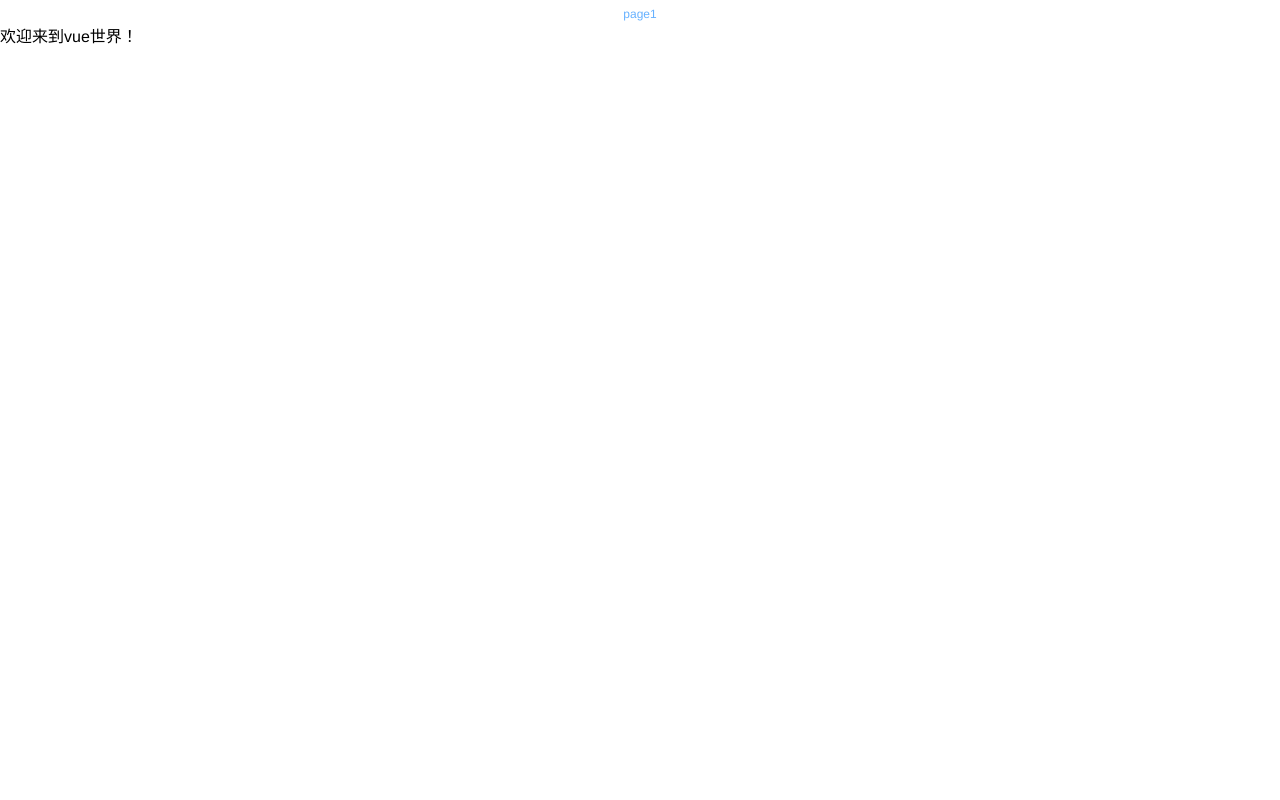
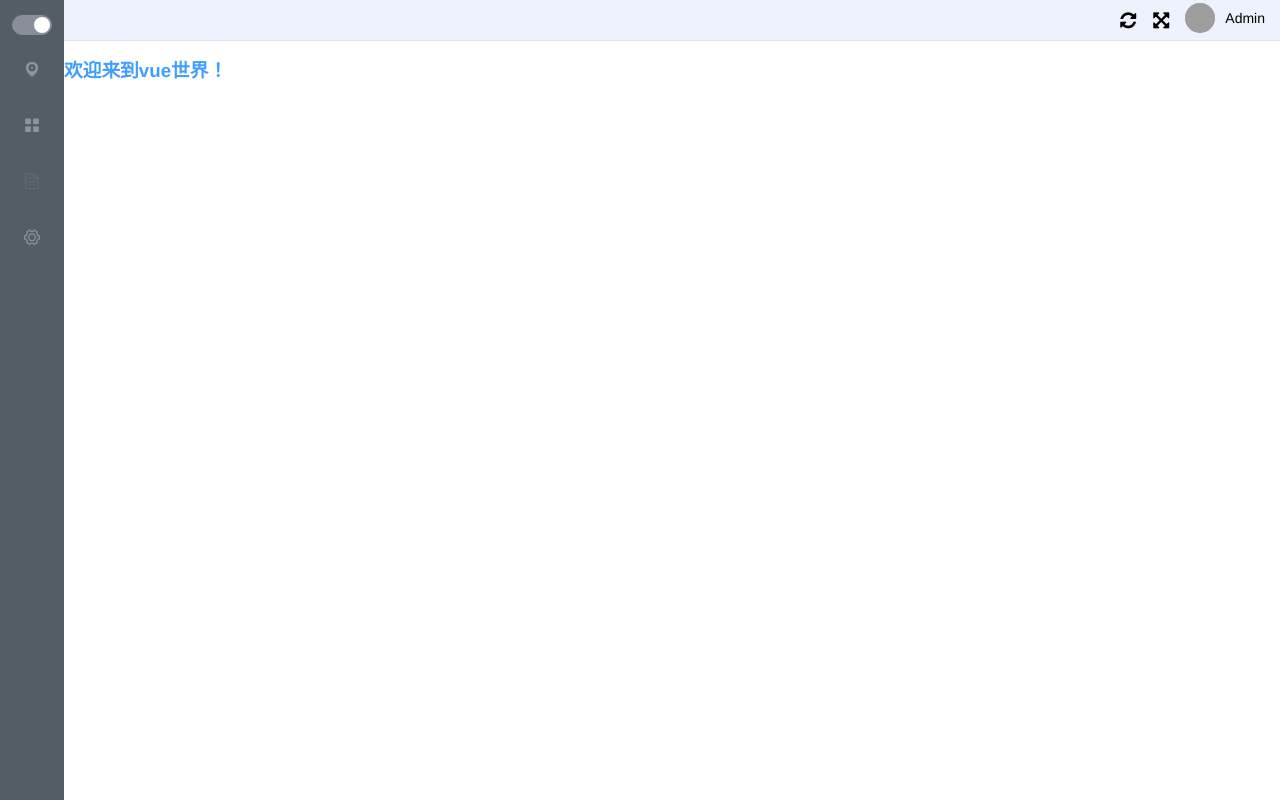
Before and after one commit to codebabydxj/vue2_cli3, a Vue app: page /#/welcome in a window 1280 px wide. Built offline with nearby package versions, Linux system fonts and the light colour scheme; grey boxes are pictures that could not be loaded; a web font is replaced by a local one.

Commit message:
'v_cli3'

```diff
--- /dev/null
+++ b/src/components/com-header.vue
@@ -0,0 +1,108 @@
+<template>
+  <header>
+    <nav class="navbar-top">
+      <div class="tabs-warp">
+        <slot></slot>
+      </div>
+      <div class="user-info">
+        <el-tooltip effect="dark" content="刷新" placement="bottom">
+          <el-button class="screenfull" type="text" @click="refresh">
+            <i class="fa fa-refresh fa-lg"></i>
+          </el-button>
+        </el-tooltip>
+        <el-tooltip effect="dark" content="全屏" placement="bottom">
+          <el-button class="screenfull" type="text" @click="screenfullShow">
+            <i class="fa fa-arrows-alt fa-lg"></i>
+          </el-button>
+        </el-tooltip>
+        <el-dropdown class="screenfull"  @command="handleCommand">
+          <el-avatar :size="30" icon="el-icon-user-solid" src="https://fuss10.elemecdn.com/e/5d/4a731a90594a4af544c0c25941171jpeg.jpeg"></el-avatar>
+          <span class="user_name">Admin</span>
+          <el-dropdown-menu slot="dropdown">
+            <el-dropdown-item>个人中心</el-dropdown-item>
+            <el-dropdown-item>设置中心</el-dropdown-item>
+            <el-dropdown-item command="logout">退出登录</el-dropdown-item>
+          </el-dropdown-menu>
+        </el-dropdown>
+      </div>
+    </nav>
+  </header>
+</template>
+
+<script>
+import { mapState } from 'vuex';
+import screenfull from 'screenfull';
+
+export default {
+  data() {
+    return {
+
+    };
+  },
+  computed: {
+    ...mapState({
+      user: state => state.user,
+    }),
+  },
+  methods: {
+    refresh() {
+      // this.$refreshView();
+    },
+    screenfullShow() {
+      if (screenfull.enabled) {
+        screenfull.toggle();
+      } else {
+        this.$message({
+          showClose: true,
+          message: '浏览器不能全屏',
+          type: 'warning',
+        });
+      }
+    },
+    handleCommand(command) {
+      if (command === 'logout') {
+        this.$store.commit('logout');
+        this.$router.replace('/login');
+      }
+    },
+  },
+};
+</script>
+
+<style scoped>
+header {
+  height: 40px;
+  background-color: #EDF2FC;
+  border-bottom: 1px solid #dfe4ed;
+}
+header .navbar-top {
+  height: 100%;
+  display: flex;
+  flex-direction: row;
+}
+header .navbar-top .tabs-warp {
+  flex: 1 1 auto;
+  width: calc(100% - 250px);
+}
+header .navbar-top .user-info {
+  flex: 0 0 auto;
+  width: 250px;
+  display: flex;
+  justify-content: flex-end;
+  align-items: center;
+}
+header .navbar-top .user-info .screenfull {
+  margin: 0 15px 0 0;
+  padding: 0;
+  color: inherit;
+}
+.user_name {
+  max-width: 90px;
+  white-space: nowrap;
+  overflow: hidden;
+  text-overflow: ellipsis;
+  display: inline-block;
+  line-height: 30px;
+  padding-left: 10px;
+}
+</style>
--- /dev/null
+++ b/src/components/menu-bar.vue
@@ -0,0 +1,87 @@
+<template>
+  <nav class="navbar-side">
+    <div class="collapse-warp">
+      <el-switch active-color="#878D99" inactive-color="#878D99" v-model="isCollapse"></el-switch>
+    </div>
+    <h4 v-if="!isCollapse" style="textAlign: center; color: #fff">后台管理系统</h4>
+    <el-menu
+      default-active="1-4-1"
+      class="el-menu-vertical-demo"
+      background-color="#545c64"
+      text-color="#fff"
+      active-text-color="#ffd04b"
+      :collapse="isCollapse"
+      @open="handleOpen"
+      @close="handleClose">
+      <el-submenu index="1">
+        <template slot="title">
+          <i class="el-icon-location"></i>
+          <span slot="title">导航一</span>
+        </template>
+        <el-menu-item-group>
+          <span slot="title">分组一</span>
+          <el-menu-item index="1-1">选项1</el-menu-item>
+          <el-menu-item index="1-2">选项2</el-menu-item>
+        </el-menu-item-group>
+        <el-menu-item-group title="分组2">
+          <el-menu-item index="1-3">选项3</el-menu-item>
+        </el-menu-item-group>
+        <el-submenu index="1-4">
+          <span slot="title">选项4</span>
+          <el-menu-item index="1-4-1">选项1</el-menu-item>
+        </el-submenu>
+      </el-submenu>
+      <el-menu-item index="2">
+        <i class="el-icon-menu"></i>
+        <span slot="title">导航二</span>
+      </el-menu-item>
+      <el-menu-item index="3" disabled>
+        <i class="el-icon-document"></i>
+        <span slot="title">导航三</span>
+      </el-menu-item>
+      <el-menu-item index="4">
+        <i class="el-icon-setting"></i>
+        <span slot="title">导航四</span>
+      </el-menu-item>
+    </el-menu>
+  </nav>
+</template>
+
+<script>
+export default {
+  data() {
+    return {
+      isCollapse: true,
+    };
+  },
+  methods: {
+    handleOpen(key, keyPath) {
+      console.log(key, keyPath);
+    },
+    handleClose(key, keyPath) {
+      console.log(key, keyPath);
+    },
+  },
+};
+</script>
+
+<style scoped>
+nav.navbar-side {
+  flex: 0 0 auto;
+  background-color: #545c64;
+  overflow-x: hidden;
+  overflow-y: auto;
+}
+.collapse-warp {
+  text-align: center;
+  padding: 5px 0;
+  margin-top: 10px;
+}
+.el-menu-vertical-demo:not(.el-menu--collapse) {
+  width: 200px;
+  min-height: 400px;
+}
+.el-menu {
+  border-right: none;
+}
+</style>
--- a/src/views/layout/basic/welcome/index.vue
+++ b/src/views/layout/basic/welcome/index.vue
@@ -1,5 +1,5 @@
 <template>
-  <div>欢迎来到vue世界！</div>
+  <h3 class="el_h3">欢迎来到vue世界！</h3>
 </template>
 
 <script>
@@ -8,6 +8,9 @@ export default {
 };
 </script>
 
-<style scoped>
-
+<style lang="scss" scoped>
+@import '@/assets/base-styles/element-variables.scss';
+.el_h3 {
+  color: $--color-primary;
+}
 </style>
--- a/src/views/layout/index.vue
+++ b/src/views/layout/index.vue
@@ -1,32 +1,33 @@
 <template>
   <div class="app">
-    <content-interface>
-      <el-button type="text" size="mini" @click="page(true)">page1</el-button>
+    <menu-bar></menu-bar>
+    <content-interface class="el_content" :isCollapse="isCollapse">
+      <com-header>
+
+      </com-header>
       <router-view></router-view>
     </content-interface>
   </div>
 </template>
 
 <script>
+import menuBar from '@/components/menu-bar';
 import contentInterface from '@/components/content-interface';
+import comHeader from '@/components/com-header';
 
 export default {
   components: {
+    menuBar,
     contentInterface,
+    comHeader,
   },
   data() {
     return {
-
+      isCollapse: true,
     };
   },
   methods: {
-    page(bool) {
-      if (bool) {
-        this.$router.push({ path: '/page1-1' });
-      } else {
-        this.$router.push({ path: '/page2-1' });
-      }
-    },
+
   },
 };
 </script>
@@ -40,4 +41,8 @@ export default {
   .el-table--border .is-hidden {
     border: 0 !important;
   }
+  .el_content {
+    height: 100%;
+    overflow: auto;
+  }
 </style>
```
